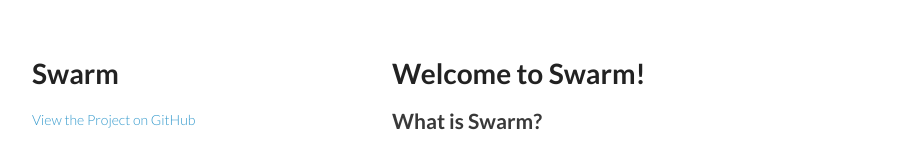
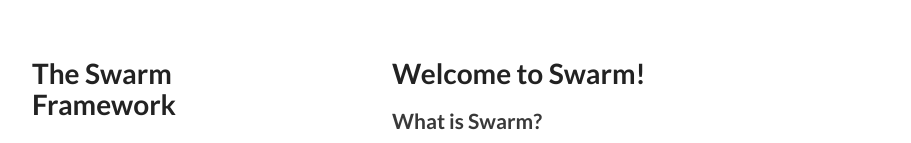
Before and after one commit to sanity/Swarm, a plain HTML site: page index.html in a window 1280 px wide. Shown: the top 143 px of the page, without its empty margins (178-1089 px from the left). Drawn offline with Linux system fonts and the light colour scheme.

Commit message:
Update index.html

```diff
--- a/index.html
+++ b/index.html
@@ -3,7 +3,7 @@
   <head>
     <meta charset="utf-8">
     <meta http-equiv="X-UA-Compatible" content="chrome=1">
-    <title>Swarm by sanity</title>
+    <title>The Swarm Framework</title>
 
     <link rel="stylesheet" href="stylesheets/styles.css">
     <link rel="stylesheet" href="stylesheets/pygment_trac.css">
@@ -15,7 +15,7 @@
   <body>
     <div class="wrapper">
       <header>
-        <h1>Swarm</h1>
+        <h1>The Swarm Framework</h1>
         <p></p>
 
         <p class="view"><a href="https://github.com/sanity/Swarm">View the Project on GitHub</a></p>
```
